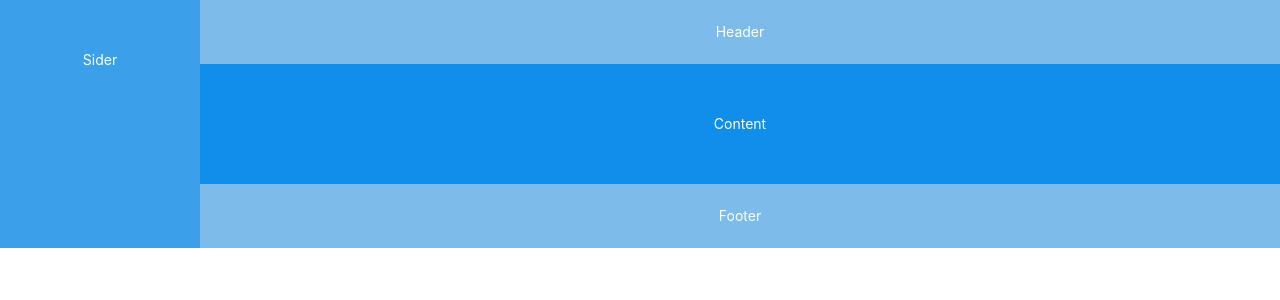
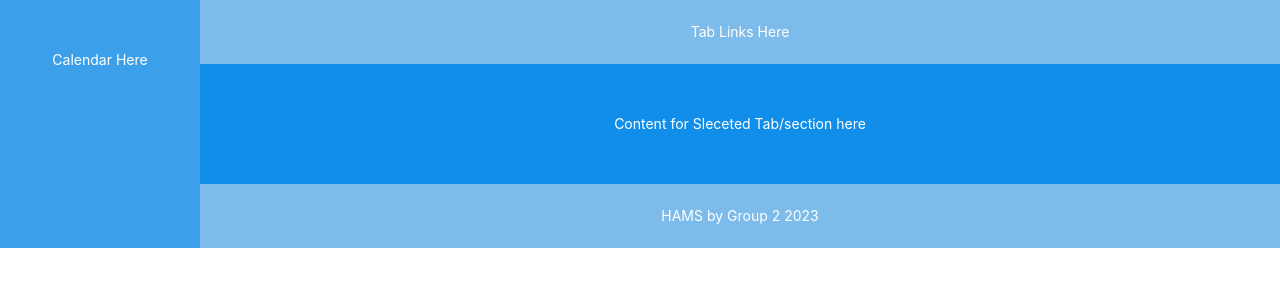
Before and after one commit to J-Howell-kc/Medical-Info-Log-App, a React (Create React App) app in the folder client/: page / in a window 1280 px wide. Shown: the top 300 px of the page. Built offline with nearby package versions, Linux system fonts and the light colour scheme.

Commit message:
slowly chipping away

```diff
--- a/client/src/App.js
+++ b/client/src/App.js
@@ -1,4 +1,5 @@
 import React from 'react';
+// import '~antd/dist/antd.css';
 import { Layout, Space } from 'antd';
 const { Header, Footer, Sider, Content } = Layout;
 const headerStyle = {
@@ -35,11 +36,11 @@ const App = () => (
     }}
     size={[0, 48]}
   >
-    <Layout><Sider style={siderStyle}>Sider</Sider>
+    <Layout><Sider style={siderStyle}>Calendar Here</Sider>
       <Layout>
-        <Header style={headerStyle}>Header</Header>
-        <Content style={contentStyle}>Content</Content>
-        <Footer style={footerStyle}>Footer</Footer>
+        <Header style={headerStyle}>Tab Links Here</Header>
+        <Content style={contentStyle}>Content for Sleceted Tab/section here</Content>
+        <Footer style={footerStyle}>HAMS by Group 2 2023</Footer>
       </Layout>
     </Layout>
   </Space>
```
Also changed, not shown: 1 other file (tests, documents, lock files or other folders).
